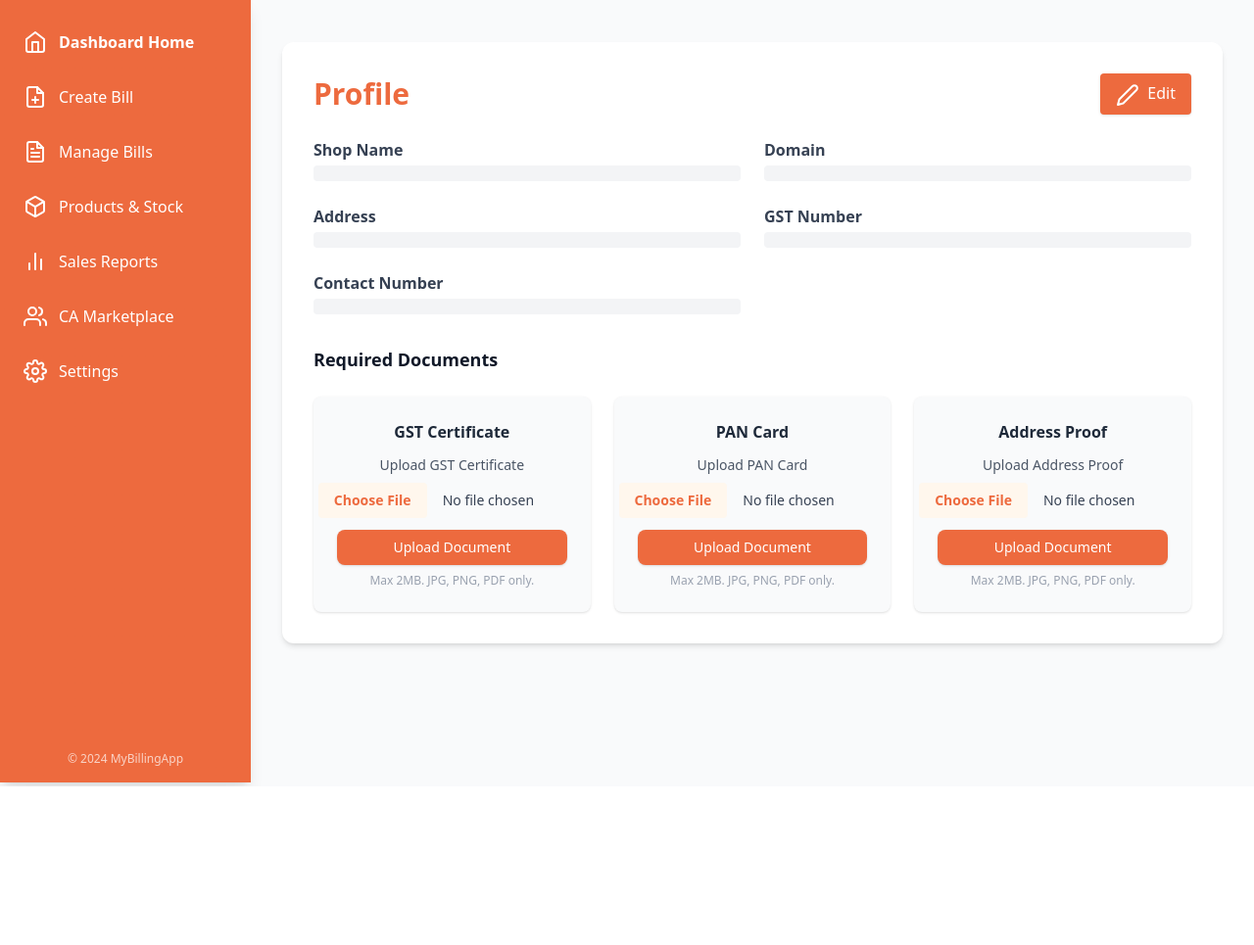
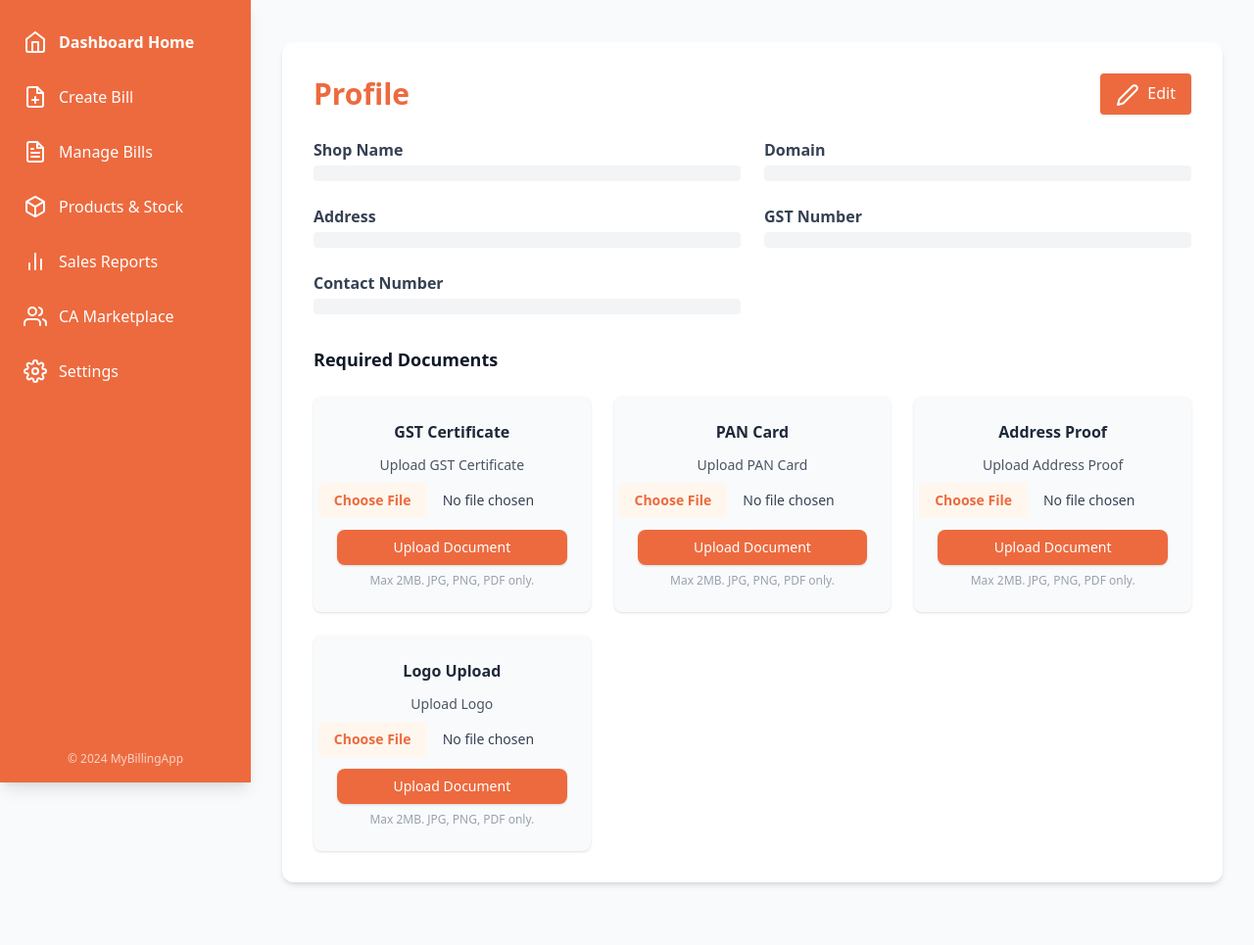
Before and after one commit to anni990/mybillingapp, a Python web app: template app/templates/shopkeeper/profile.html in a window 1280 px wide. Shown: the part 61-1026 px from the top of the page at 98% size. Before the commit the page ends 864 px from the top, so only its background shows below. Run offline with Jinja, Linux system fonts and the light colour scheme; the template is opened without the code that fills it, so the values that code supplies are empty.

Commit message:
add the option to upload the logo

```diff
--- a/app/models.py
+++ b/app/models.py
@@ -34,6 +34,7 @@ class Shopkeeper(db.Model):
     gst_doc_path = db.Column(db.String(255))
     pan_doc_path = db.Column(db.String(255))
     address_proof_path = db.Column(db.String(255))
+    logo_path = db.Column(db.String(255))
     # Relationships
     products = db.relationship('Product', backref='shopkeeper', cascade='all, delete-orphan')
     bills = db.relationship('Bill', backref='shopkeeper', cascade='all, delete-orphan')
--- a/app/shopkeeper/routes.py
+++ b/app/shopkeeper/routes.py
@@ -478,6 +478,8 @@ def upload_document(doc_type):
             shopkeeper.pan_doc_path = rel_path
         elif doc_type == 'address_proof':
             shopkeeper.address_proof_path = rel_path
+        elif doc_type == 'logo':
+            shopkeeper.logo_path = rel_path
         db.session.commit()
         flash(f'{doc_type.replace("_", " ").title()} uploaded successfully.', 'success')
     else:
--- a/app/templates/shopkeeper/profile.html
+++ b/app/templates/shopkeeper/profile.html
@@ -186,6 +186,47 @@
                 </form>
                 {% endif %}
             </div>
+            <!-- Logo Upload -->
+            <div
+                class="bg-gray-50 p-6 rounded-lg shadow-sm hover:shadow-md transition-shadow duration-300 flex flex-col items-center">
+                <div class="font-semibold text-gray-800 mb-3">Logo Upload</div>
+                {% if shopkeeper.logo_path %}
+                <a href="{{ url_for('static', filename=shopkeeper.logo_path) }}" target="_blank" class="mb-4">
+                    {% if shopkeeper.logo_path.endswith('.pdf') %}
+                    <div class="flex flex-col items-center">
+                        <i class="fas fa-file-pdf text-5xl text-red-500"></i>
+                        <span class="text-xs text-gray-500 mt-1">PDF</span>
+                    </div>
+                    {% else %}
+                    <img src="{{ url_for('static', filename=shopkeeper.logo_path) }}" alt="Shop Logo"
+                        class="h-24 w-auto rounded border object-cover">
+                    {% endif %}
+                </a>
+                <form action="{{ url_for('shopkeeper.upload_document', doc_type='logo') }}" method="post"
+                    enctype="multipart/form-data" class="w-full flex flex-col items-center">
+                    <label for="logo_document" class="block text-sm text-gray-600 mb-2">Replace Logo</label>
+                    <input type="file" id="logo_document" name="document" accept="image/*,application/pdf"
+                        class="mb-3 text-sm text-gray-700 file:mr-4 file:py-2 file:px-4 file:rounded file:border-0 file:text-sm file:font-semibold file:bg-blue-50 file:text-blue-700 hover:file:bg-blue-100 cursor-pointer">
+                    <button type="submit"
+                        class="bg-blue-500 text-white px-4 py-2 rounded-lg shadow hover:bg-blue-700 transition-colors duration-300 text-sm w-full max-w-xs">
+                        Replace Document
+                    </button>
+                    <span class="text-xs text-gray-400 mt-2">Max 2MB. JPG, PNG, PDF only.</span>
+                </form>
+                {% else %}
+                <form action="{{ url_for('shopkeeper.upload_document', doc_type='logo') }}" method="post"
+                    enctype="multipart/form-data" class="w-full flex flex-col items-center">
+                    <label for="logo_document" class="block text-sm text-gray-600 mb-2">Upload Logo</label>
+                    <input type="file" id="logo_document" name="document" accept="image/*,application/pdf"
+                        class="mb-3 text-sm text-gray-700 file:mr-4 file:py-2 file:px-4 file:rounded file:border-0 file:text-sm file:font-semibold file:bg-orange-50 file:text-[#ed6a3e] hover:file:bg-orange-100 cursor-pointer">
+                    <button type="submit"
+                        class="bg-[#ed6a3e] text-white px-4 py-2 rounded-lg shadow hover:bg-orange-700 transition-colors duration-300 text-sm w-full max-w-xs">
+                        Upload Document
+                    </button>
+                    <span class="text-xs text-gray-400 mt-2">Max 2MB. JPG, PNG, PDF only.</span>
+                </form>
+                {% endif %}
+            </div>
         </div>
     </div>
 </main>
```
Also changed, not shown: app/static/uploads/shopkeeper_1_logo.jpg (added), 1 other file.
